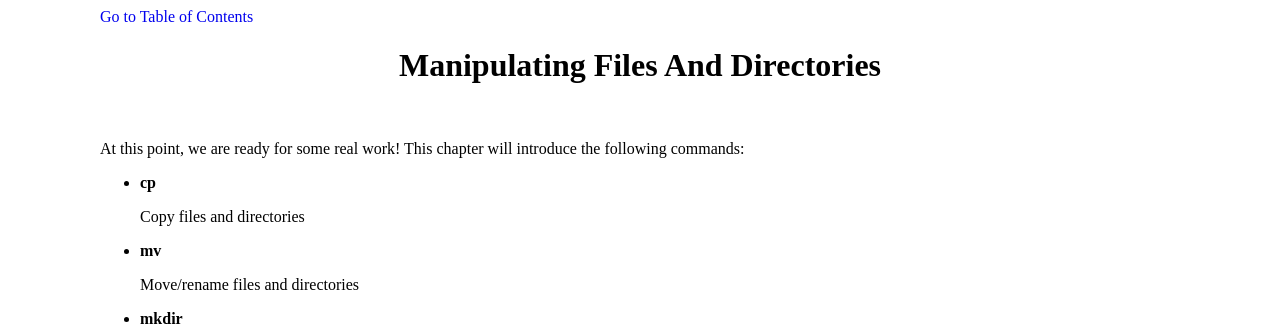
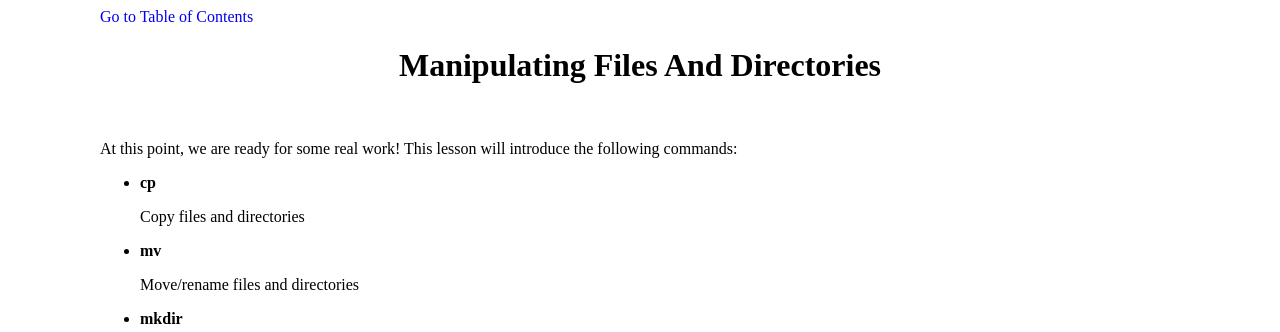
Before and after one commit to happypeter/LGCB, a Jekyll site: the page built from book/bash_mfd.md, in a window 1280 px wide and 900 px high. Shown: the top 332 px of the window. Built offline with Jekyll 4.4.1, drawn with Linux system fonts in a browser that asks for light colours; Markdown is read by kramdown in place of the engine named in the settings.

Commit message:
lessons not chapters

```diff
--- a/book/bash_mfd.md
+++ b/book/bash_mfd.md
@@ -4,7 +4,7 @@ title: Manipulating Files And Directories
 ---
 
 
-At this point, we are ready for some real work! This chapter will introduce
+At this point, we are ready for some real work! This lesson will introduce
 the following commands:
 
 - __cp__
```
Also changed, not shown: book/bash_navigation.md (+1 -1 lines).
